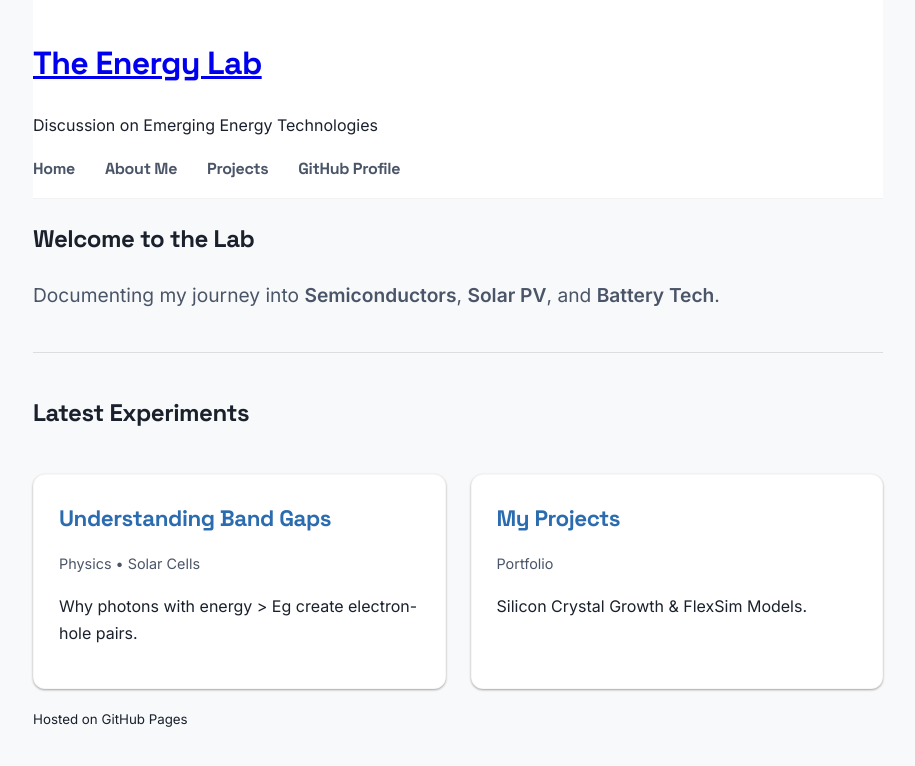
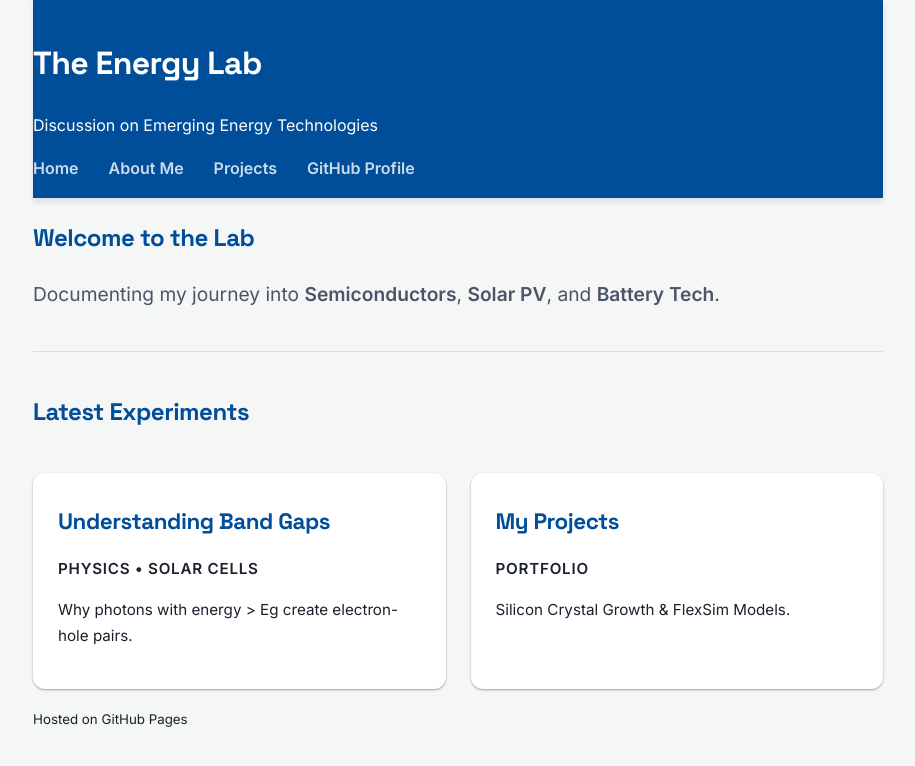
Before and after one commit to SikarwarPoonam/SikarwarPoonam.github.io, a Jekyll site: the page built from index.md, in a window 1280 px wide. Shown: the top 766 px of the page, without its empty margins (182-1097 px from the left). Built offline with Jekyll 4.4.1, drawn with Linux system fonts in a browser that asks for light colours; our own code applies the rules of GitHub Pages for plain Markdown files; a script that is not in the unit is left out.

Commit message:
Update style.css

```diff
--- a/assets/css/style.css
+++ b/assets/css/style.css
@@ -1,15 +1,17 @@
-/* --- 1. MODERN TECH PALETTE --- */
+/* --- 1. SOLAR TECH PALETTE (Restored) --- */
 :root {
-  --bg-color: #f8f9fa;             /* Soft light grey background */
+  --bg-color: #f4f7f6;             /* Very light cool grey */
   --card-bg: #ffffff;              /* Pure white cards */
-  --text-primary: #1a202c;         /* Nearly black for reading */
-  --text-secondary: #4a5568;       /* Grey for dates/metadata */
-  --accent-color: #2b6cb0;         /* Silicon Blue */
-  --accent-hover: #2c5282;         /* Darker Blue */
-  --code-bg: #edf2f7;              /* Light blue-grey for code */
+  --text-primary: #1a202c;         /* Dark Grey for reading */
+  --text-secondary: #4a5568;       /* Lighter grey for meta data */
+
+  /* YOUR BRAND COLORS */
+  --primary-blue: #004d99;         /* Deep Silicon Blue */
+  --solar-orange: #ff6600;         /* Energy Orange */
+
+  --shadow-sm: 0 1px 3px rgba(0,0,0,0.12), 0 1px 2px rgba(0,0,0,0.24);
+  --shadow-lg: 0 10px 15px -3px rgba(0, 77, 153, 0.2), 0 4px 6px -2px rgba(0,0,0,0.05); /* Blue shadow! */
   --border-radius: 12px;
-  --shadow-sm: 0 1px 3px rgba(0,0,0,0.12), 0 1px 2px rgba(0,0,0,0.24);
-  --shadow-lg: 0 10px 15px -3px rgba(0,0,0,0.1), 0 4px 6px -2px rgba(0,0,0,0.05);
 }
 
 /* --- 2. TYPOGRAPHY --- */
@@ -21,21 +23,27 @@ body {
   margin: 0;
 }
 
-h1, h2, h3, nav a {
-  font-family: 'Space Grotesk', sans-serif; /* Tech-looking header font */
-  color: #1a202c;
+h1, h2, h3 {
+  font-family: 'Space Grotesk', sans-serif;
+  color: var(--primary-blue); /* Headers are now Blue again */
   letter-spacing: -0.02em;
 }
 
-/* --- 3. NAVBAR GLASS EFFECT --- */
+/* --- 3. HEADER (Deep Blue Bar) --- */
 header {
-  background: rgba(255, 255, 255, 0.9);
-  backdrop-filter: blur(10px); /* Glassmorphism effect */
-  border-bottom: 1px solid rgba(0,0,0,0.05);
+  background: var(--primary-blue); /* Back to Solid Blue */
+  color: #ffffff;
+  padding: 15px 0;
+  box-shadow: 0 4px 6px rgba(0,0,0,0.1);
   position: sticky;
   top: 0;
   z-index: 1000;
-  padding: 15px 0;
+}
+
+/* Fix links inside the blue header to be white */
+header h1 a {
+  color: #ffffff !important;
+  text-decoration: none;
 }
 
 .wrapper {
@@ -44,34 +52,34 @@ header {
   padding: 0 20px;
 }
 
+/* Navigation Links */
 nav ul {
   display: flex;
   gap: 30px;
   list-style: none;
   padding: 0;
   margin: 0;
+  margin-top: 10px;
 }
 
 nav a {
   text-decoration: none;
   font-weight: 600;
-  color: var(--text-secondary);
-  position: relative;
+  color: rgba(255,255,255, 0.8); /* Slightly transparent white */
   transition: color 0.2s;
 }
 
 nav a:hover {
-  color: var(--accent-color);
+  color: var(--solar-orange); /* Turns Bright Orange on hover */
 }
 
-/* --- 4. ARTICLE CARDS (The Big Change) --- */
+/* --- 4. ARTICLE CARDS --- */
 .post-list {
-  list-style: none;
-  padding: 0;
   display: grid;
   grid-template-columns: repeat(auto-fit, minmax(300px, 1fr));
   gap: 25px;
   margin-top: 40px;
+  padding: 0;
 }
 
 .post-card {
@@ -80,40 +88,47 @@ nav a:hover {
   padding: 25px;
   box-shadow: var(--shadow-sm);
   transition: transform 0.2s, box-shadow 0.2s;
-  border: 1px solid rgba(0,0,0,0.03);
+  border-top: 5px solid transparent; /* Hidden top border */
+  text-decoration: none;
   display: block;
-  text-decoration: none;
-  color: inherit;
 }
 
 .post-card:hover {
-  transform: translateY(-5px); /* Moves up slightly */
+  transform: translateY(-5px);
   box-shadow: var(--shadow-lg);
-  border-color: var(--accent-color);
+  border-top: 5px solid var(--solar-orange); /* Orange strip appears on hover */
 }
 
 .post-title {
   font-size: 1.4rem;
   margin: 0 0 10px 0;
-  color: var(--accent-color);
+  color: var(--primary-blue);
 }
 
 .post-meta {
-  font-size: 0.9rem;
+  font-size: 0.85rem;
   color: var(--text-secondary);
+  text-transform: uppercase;
+  letter-spacing: 0.05em;
+  font-weight: bold;
+}
+
+.post-card p {
+  color: var(--text-primary);
+  font-size: 0.95rem;
 }
 
 /* --- 5. IMAGES & CODE --- */
 img {
   border-radius: 8px;
   max-width: 100%;
+  border: 1px solid #ddd;
 }
 
 code {
-  background: var(--code-bg);
+  background: #e6f0ff; /* Very light blue bg for code */
+  color: var(--primary-blue);
   padding: 2px 6px;
   border-radius: 4px;
   font-family: 'Courier New', monospace;
-  font-size: 0.9em;
-  color: #c05621; /* Orange for inline code */
 }
```
